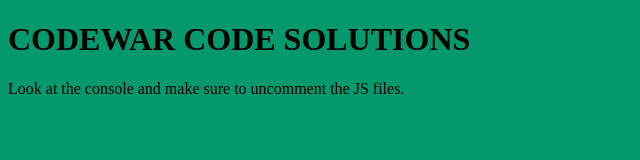
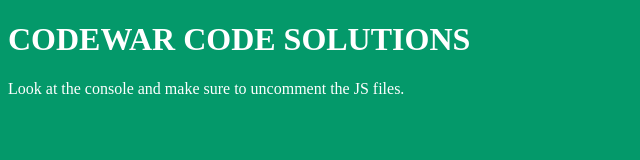
Before and after one commit to jampyon/Codewars, a plain HTML site: page index.html in a window 1280 px wide. Shown: the whole page, without its empty margins (0-640 px from the left). Drawn offline with Linux system fonts and the light colour scheme.

Commit message:
8kyu Codewars

```diff
--- a/stylesheet/style.css
+++ b/stylesheet/style.css
@@ -1,3 +1,6 @@
 body {
+    width: 100%;
+    height: 100%;
     background-color: rgb(4, 153, 106);
+    color: white;
 }
```
Also changed, not shown: script.js (+41 -0 lines).
